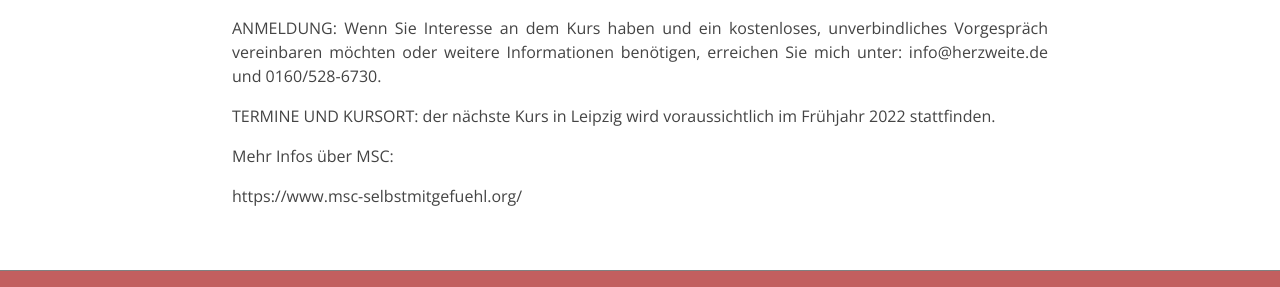
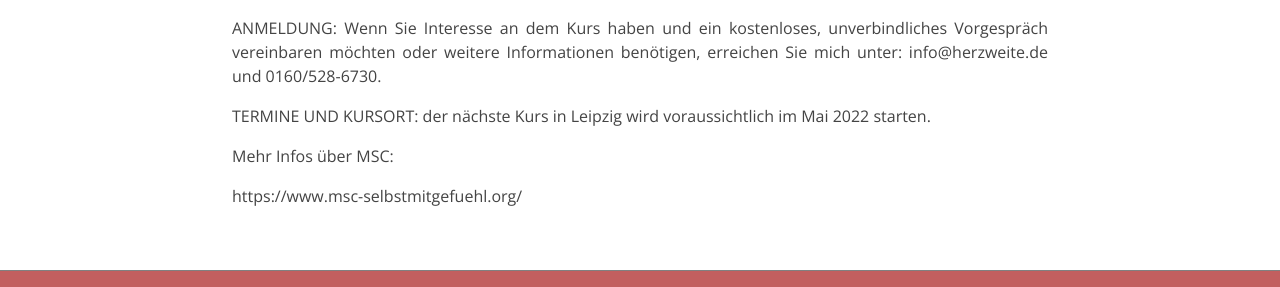
Before and after one commit to herzweite/herzweite.github.io, a Jekyll site: the page built from training.md, in a window 1280 px wide. Shown: the part 885-1172 px from the top of the page. Built offline with Jekyll 4.4.1, drawn with Linux system fonts in a browser that asks for light colours.

Commit message:
Update training.md

```diff
--- a/training.md
+++ b/training.md
@@ -26,7 +26,7 @@ ANMELDUNG:
 Wenn Sie Interesse an dem Kurs haben und ein kostenloses, unverbindliches Vorgespräch vereinbaren möchten oder weitere Informationen benötigen, erreichen Sie mich unter: info@herzweite.de und 0160/528-6730.
 
 TERMINE UND KURSORT:
-der nächste Kurs in Leipzig wird voraussichtlich im Frühjahr 2022 stattfinden.
+der nächste Kurs in Leipzig wird voraussichtlich im Mai 2022 starten.
 
 
 Mehr Infos über MSC:
```
